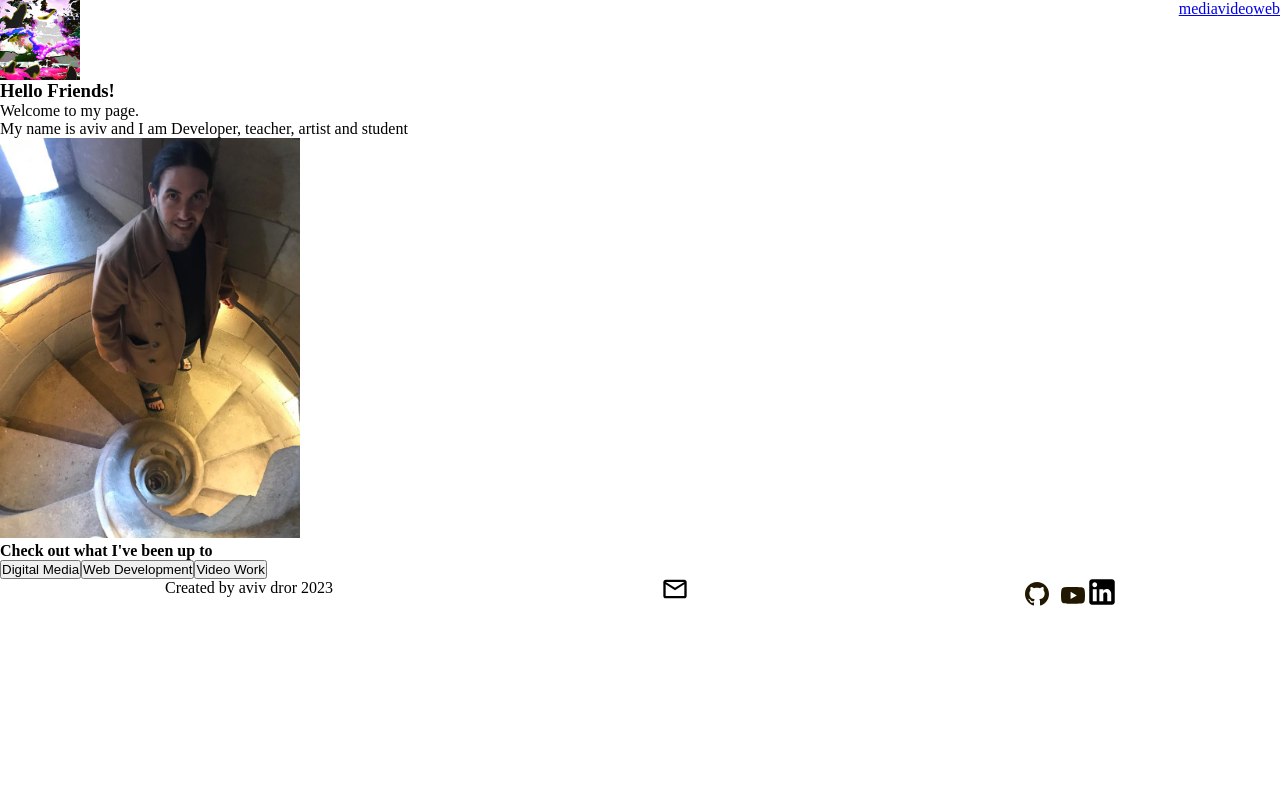
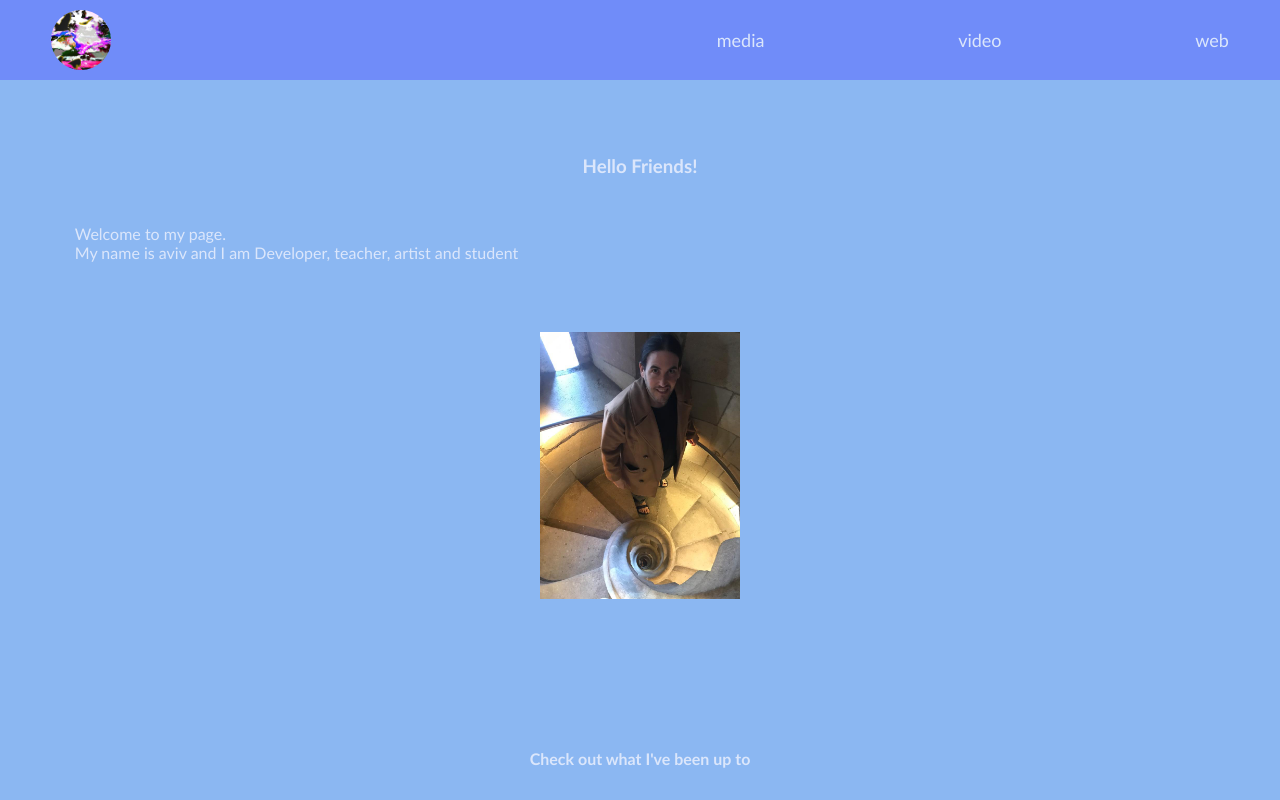
Before and after one commit to aviv82/html-css-intro-page, a React (Create React App) app: page / in a window 1280 px wide. Shown: the top 800 px of the page. Built offline with nearby package versions, Linux system fonts and the light colour scheme.

Commit message:
css setup

```diff
--- a/src/App.css
+++ b/src/App.css
@@ -2,3 +2,11 @@
   margin: 0;
   padding: 0;
 }
+
+:root {
+  --gill-sans: "Gill Sans", "Gill Sans MT", Calibri, "Trebuchet MS", sans-serif;
+  --light-blue: rgb(139, 183, 242);
+  --med-blue: rgb(112, 140, 249);
+  --white: rgb(219, 230, 251);
+  --link-hover: rgb(251, 192, 128);
+}
--- a/src/components/button/button.css
+++ b/src/components/button/button.css
@@ -0,0 +1,18 @@
+.blue {
+  color: var(--white);
+  font-family: var(--gill-sans);
+  padding: 4px;
+  border-radius: 14px;
+  background-color: var(--med-blue);
+  border: none;
+  margin: 10px;
+}
+
+.blue:hover {
+  background-color: var(--white);
+  color: var(--med-blue);
+}
+
+.blue:active {
+  background-color: var(--link-hover);
+}
--- a/src/components/footer/footer.css
+++ b/src/components/footer/footer.css
@@ -2,11 +2,40 @@
   display: flex;
   flex-direction: row;
   justify-content: space-around;
+  height: 60px;
+  margin-top: 6%;
+}
+
+.foot-link path {
+  margin: 2%;
+  fill: var(--white);
+}
+
+.foot-link path:hover {
+  fill: var(--link-hover);
 }
 
 .foot-link-list {
   display: flex;
   flex-direction: row;
   list-style: none;
-  justify-content: space-between;
+  justify-content: space-evenly;
+  align-items: center;
 }
+
+.foot-link-item path {
+  margin: 2%;
+  fill: var(--white);
+}
+
+.foot-link-item path:hover {
+  fill: var(--link-hover);
+}
+
+.foot-credit {
+  font-family: var(--gill-sans);
+  color: var(--white);
+  font-size: 12px;
+  align-self: flex-end;
+  margin-bottom: 8px;
+}
--- a/src/components/home/Home.jsx
+++ b/src/components/home/Home.jsx
@@ -14,12 +14,12 @@ export const Home = () => {
       <article className="home-art">
         <section className="home-intro">
           <h1 className="home-1">Hello Friends!</h1>
-          <p className="home-intro">
+          <p className="home-p">
             Welcome to my page. <br />
             My name is aviv and I am Developer, teacher, artist and student
           </p>
           <img
-            className="home-pic"
+            className="home-img"
             src="assets/img/portrait.jpg"
             width="300"
             alt="aviv"
@@ -27,6 +27,7 @@ export const Home = () => {
         </section>
         <section className="home-work">
           <h4 className="home-2">Check out what I've been up to</h4>
+          <div className="home-buttons">
             <Link to="/media">
               <Button title="Digital Media" color="blue" />
             </Link>
@@ -36,6 +37,7 @@ export const Home = () => {
             <Link to="/video">
               <Button title="Video Work" color="blue" />
             </Link>
+          </div>
         </section>
       </article>
       <Footer />
--- a/src/components/home/home.css
+++ b/src/components/home/home.css
@@ -0,0 +1,41 @@
+.home-wrap {
+  background-color: var(--light-blue);
+}
+
+.home-intro {
+  margin: 4%;
+  display: flex;
+  flex-direction: column;
+}
+
+.home-1 {
+  text-align: center;
+  font-family: var(--gill-sans);
+  color: var(--white);
+  margin: 2%;
+}
+
+.home-p {
+  margin: 2%;
+  font-family: var(--gill-sans);
+  color: var(--white);
+}
+
+.home-img {
+  align-self: center;
+  width: 200px;
+  margin: 4%;
+}
+
+.home-2 {
+  font-family: var(--gill-sans);
+  color: var(--white);
+  margin: 8%;
+  text-align: center;
+}
+
+.home-buttons {
+  margin: 4%;
+  display: flex;
+  justify-content: space-around;
+}
--- a/src/components/navbar/Navbar.jsx
+++ b/src/components/navbar/Navbar.jsx
@@ -13,28 +13,52 @@ export const Navbar = ({ page }) => {
         alt="navigation bar thumb"
       />
       {page === "home" ? (
-        <nav>
-          <Link to="/media">media</Link>
-          <Link to="/video">video</Link>
-          <Link to="/web">web</Link>
+        <nav className="nav-links">
+          <Link className="nav-link" to="/media">
+            media
+          </Link>
+          <Link className="nav-link" to="/video">
+            video
+          </Link>
+          <Link className="nav-link" to="/web">
+            web
+          </Link>
         </nav>
       ) : page === "media" ? (
-        <nav>
-          <Link to="/">home</Link>
-          <Link to="/video">video</Link>
-          <Link to="/web">web</Link>
+        <nav className="nav-links">
+          <Link className="nav-link" to="/">
+            home
+          </Link>
+          <Link className="nav-link" to="/video">
+            video
+          </Link>
+          <Link className="nav-link" to="/web">
+            web
+          </Link>
         </nav>
       ) : page === "video" ? (
-        <nav>
-          <Link to="/">home</Link>
-          <Link to="/media">media</Link>
-          <Link to="/web">web</Link>
+        <nav className="nav-links">
+          <Link className="nav-link" to="/">
+            home
+          </Link>
+          <Link className="nav-link" to="/media">
+            media
+          </Link>
+          <Link className="nav-link" to="/web">
+            web
+          </Link>
         </nav>
       ) : (
-        <nav>
-          <Link to="/">home</Link>
-          <Link to="/media">media</Link>
-          <Link to="/video">video</Link>
+        <nav className="nav-links">
+          <Link className="nav-link" to="/">
+            home
+          </Link>
+          <Link className="nav-link" to="/media">
+            media
+          </Link>
+          <Link className="nav-link" to="/video">
+            video
+          </Link>
         </nav>
       )}
     </header>
--- a/src/components/navbar/navbar.css
+++ b/src/components/navbar/navbar.css
@@ -2,8 +2,33 @@
   display: flex;
   justify-content: space-between;
   flex-direction: row;
+  background-color: var(--med-blue);
+  height: 80px;
 }
 
 .nav-thumb {
-  width: 80px;
+  width: 60px;
+  height: 60px;
+  border-radius: 50%;
+  align-self: center;
+  margin-left: 4%;
 }
+
+.nav-links {
+  width: 40%;
+  display: flex;
+  margin-right: 4%;
+  align-self: center;
+  justify-content: space-between;
+}
+
+.nav-link {
+  color: var(--white);
+  font-size: 18px;
+  font-family: var(--gill-sans);
+  text-decoration: none;
+}
+
+.nav-link:hover {
+  color: var(--link-hover);
+}
--- a/src/svg/Email.jsx
+++ b/src/svg/Email.jsx
@@ -11,7 +11,7 @@ export const Email = () => {
     >
       <path
         d="M23.6666 2.99999C23.6666 1.71666 22.6166 0.666656 21.3333 0.666656H2.66659C1.38325 0.666656 0.333252 1.71666 0.333252 2.99999V17C0.333252 18.2833 1.38325 19.3333 2.66659 19.3333H21.3333C22.6166 19.3333 23.6666 18.2833 23.6666 17V2.99999ZM21.3333 2.99999L11.9999 8.83332L2.66659 2.99999H21.3333ZM21.3333 17H2.66659V5.33332L11.9999 11.1667L21.3333 5.33332V17Z"
-        fill="black"
+        // fill="black"
       />
     </svg>
   );
```
Lines whose indentation alone changed are shown as unchanged.
